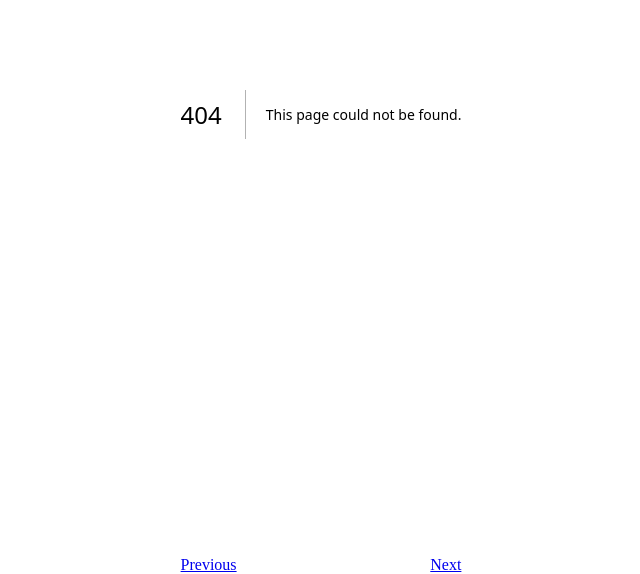
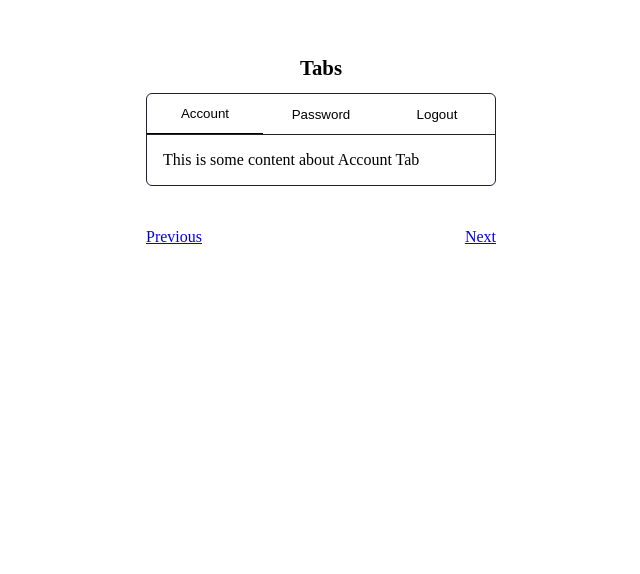
Before and after one commit to habx47/compies, a Next.js app: page /tabs in a window 1280 px wide. Before the commit this address had no page. Shown: the part 256-830 px from the top of the page, without its empty margins (319-959 px from the left). After the commit the page ends 800 px from the top, so only its background shows below. Built offline with nearby package versions, Linux system fonts and the light colour scheme.

Commit message:
add: tabs component

```diff
--- /dev/null
+++ b/src/app/_components/tabs.tsx
@@ -0,0 +1,171 @@
+"use client";
+
+import React, { ReactNode } from "react";
+import styled from "styled-components";
+import { COLORS } from "../../../lib/helpers";
+
+type Tab = `tab${number}`;
+type TabAction = {
+  type: Tab;
+  value: Tab;
+};
+
+type TabContextType = {
+  tab: Tab;
+  dispatch: React.ActionDispatch<[action: TabAction]>;
+};
+const TabContext = React.createContext<TabContextType | undefined>(undefined);
+
+function reducer(_tab: Tab, action: TabAction) {
+  switch (action.type) {
+    default: {
+      return action.value;
+    }
+  }
+}
+
+function Tabs({ children }: { children: ReactNode }): ReactNode {
+  const [tab, dispatch] = React.useReducer(reducer, "tab1");
+
+  React.useEffect(() => {
+    function handleKeydown(event: KeyboardEvent) {
+      const activeElement = document.activeElement as HTMLElement | null;
+      if (!activeElement) return;
+      const parent = activeElement.parentElement;
+
+      const navigationMap: Record<string, Element | null | undefined> = {
+        ArrowLeft: activeElement.previousElementSibling,
+        ArrowRight: activeElement.nextElementSibling,
+        Home: parent?.firstElementChild,
+        End: parent?.lastElementChild,
+      };
+
+      if (event.code in navigationMap) {
+        event.preventDefault();
+        const targetElement = navigationMap[event.code] as HTMLElement | null;
+
+        if (targetElement) {
+          targetElement.focus();
+        }
+      }
+    }
+
+    window.addEventListener("keydown", handleKeydown);
+
+    return () => {
+      window.removeEventListener("keydown", handleKeydown);
+    };
+  }, []);
+
+  return (
+    <TabContext.Provider value={{ tab, dispatch }}>
+      <Wrapper>{children}</Wrapper>
+    </TabContext.Provider>
+  );
+}
+
+function useTab() {
+  const context = React.useContext(TabContext);
+  if (!context) {
+    throw new Error("useTab must be used withiin a <Tab /> provider");
+  }
+
+  return context;
+}
+
+function List({ children }: { children: ReactNode }): ReactNode {
+  return (
+    <TabList role="tablist" tabIndex={0}>
+      {children}
+    </TabList>
+  );
+}
+
+function Trigger({
+  value,
+  children,
+}: {
+  value: Tab;
+  children: ReactNode;
+}): ReactNode {
+  const { tab, dispatch } = useTab();
+  return (
+    <Button
+      onFocus={() => {
+        if (value === tab) {
+          return;
+        }
+        dispatch({
+          type: value,
+          value: value,
+        });
+      }}
+      role="tab"
+      aria-selected={tab === value}
+      aria-controls={value}
+      tabIndex={value === tab ? 0 : -1}
+      $value={value}
+      $tab={tab}
+    >
+      {children}
+    </Button>
+  );
+}
+
+function Content({
+  value,
+  children,
+}: {
+  value: Tab;
+  children: ReactNode;
+}): ReactNode {
+  const { tab } = useTab();
+  return (
+    <TabContent
+      $value={value}
+      $tab={tab}
+      role="tabpanel"
+      tabIndex={0}
+      aria-labelledby={value}
+    >
+      {children}
+    </TabContent>
+  );
+}
+
+const Wrapper = styled.div`
+  width: 350px;
+  max-width: 100%;
+  border: 1px solid ${COLORS.dark};
+  border-radius: 6px;
+`;
+
+const TabList = styled.div`
+  display: flex;
+  outline: none;
+`;
+
+const Button = styled.button<{ $value: Tab; $tab: Tab }>`
+  border: none;
+  background: transparent;
+  padding: 12px 18px;
+  border-bottom: ${(props) =>
+    Object.is(props.$tab, props.$value) ? "1px solid currentColor" : "none"};
+
+  ${TabList} & {
+    flex: 1;
+  }
+`;
+
+const TabContent = styled.div<{ $value: Tab; $tab: Tab }>`
+  border-top: 1px solid ${COLORS.dark};
+  padding: 16px;
+  display: ${(props) =>
+    Object.is(props.$tab, props.$value) ? "revert" : "none"};
+`;
+
+Tabs.List = List;
+Tabs.Trigger = Trigger;
+Tabs.Content = Content;
+
+export default Tabs;
--- /dev/null
+++ b/src/app/tabs/page.tsx
@@ -0,0 +1,39 @@
+"use client";
+
+import { ReactNode } from "react";
+import { styled } from "styled-components";
+import Tabs from "../_components/tabs";
+
+export default function Page(): ReactNode {
+  return (
+    <Wrapper>
+      <Header>Tabs</Header>
+      <Tabs>
+        <Tabs.List>
+          <Tabs.Trigger value="tab1">Account</Tabs.Trigger>
+          <Tabs.Trigger value="tab2">Password</Tabs.Trigger>
+          <Tabs.Trigger value="tab3">Logout</Tabs.Trigger>
+        </Tabs.List>
+        <Tabs.Content value="tab1">
+          <div>This is some content about Account Tab</div>
+        </Tabs.Content>
+        <Tabs.Content value="tab2">
+          <div>This is some content about Password Tab</div>
+        </Tabs.Content>
+        <Tabs.Content value="tab3">
+          <div>This is some content about Logout Tab</div>
+        </Tabs.Content>
+      </Tabs>
+    </Wrapper>
+  );
+}
+
+const Wrapper = styled.div`
+display: flex;
+flex-direction: column;
+align-items: center;
+`;
+
+const Header = styled.h1`
+font-size: 1.3rem;
+`;
```
